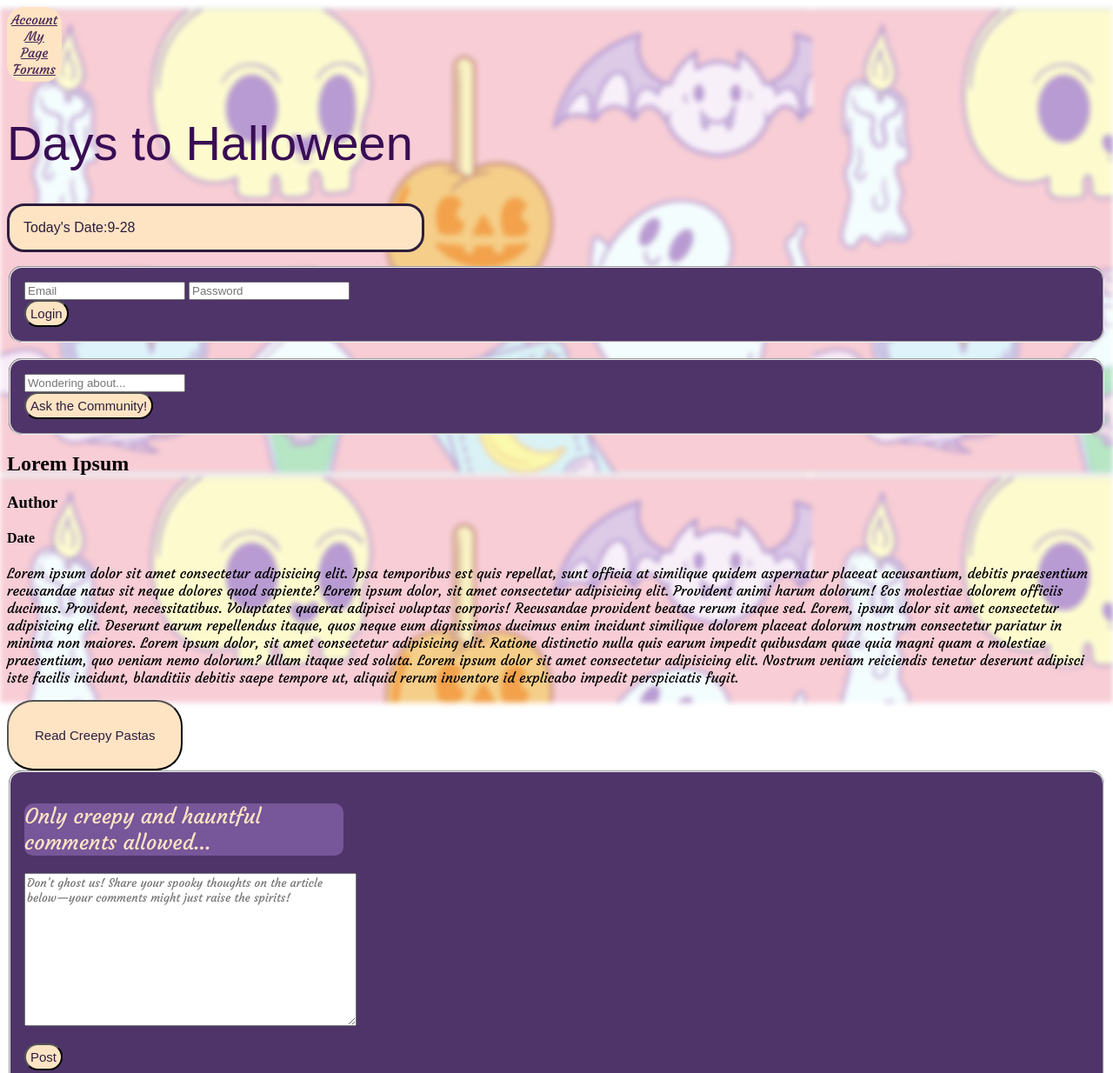
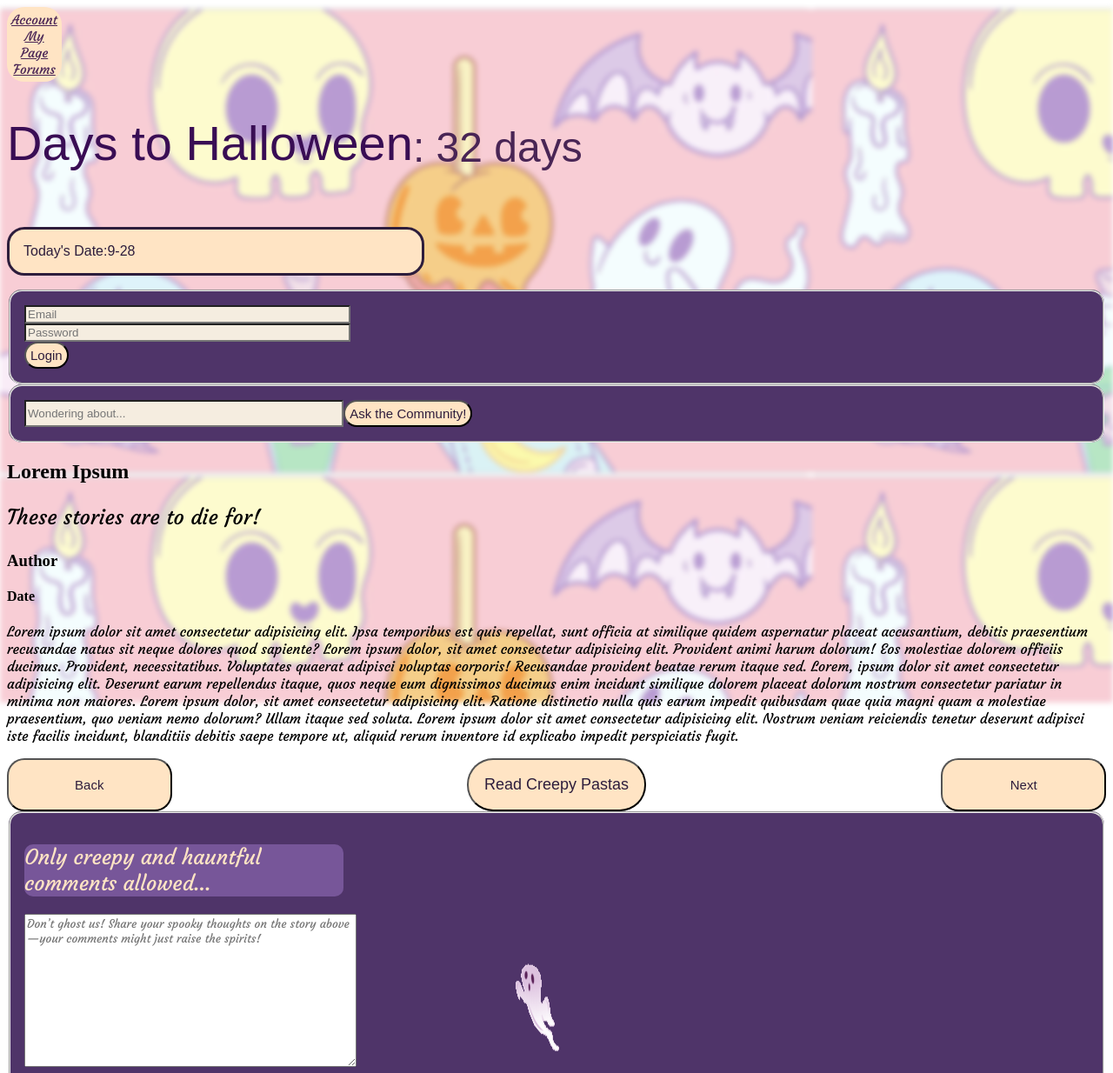
Before and after one commit to Misherz/sbaDOM, a plain HTML site: page index.html in a window 1280 px wide. Shown: the top 1234 px of the page at 87% size. Drawn offline with Linux system fonts and the light colour scheme; a web font is replaced by a local one.

Commit message:
Css styling

```diff
--- a/index.html
+++ b/index.html
@@ -10,6 +10,9 @@
     <link rel="preconnect" href="https://fonts.googleapis.com">
     <link rel="preconnect" href="https://fonts.gstatic.com" crossorigin>
     <link href="https://fonts.googleapis.com/css2?family=Courgette&display=swap" rel="stylesheet">
+    <link rel="preconnect" href="https://fonts.googleapis.com">
+    <link rel="preconnect" href="https://fonts.gstatic.com" crossorigin>
+    <link href="https://fonts.googleapis.com/css2?family=Creepster&display=swap" rel="stylesheet">
     <link rel="stylesheet" href="./styles.css">
     <script defer src="./script.js"></script>
 </head>
@@ -26,7 +29,11 @@
             </button>
         </div>
         <div>
-            <h1 id="daysToHween">Days to Halloween</h1>
+            <div id="daysToGhost">
+                <h1 id="daysToHween">Days to Halloween</h1>
+                <p id="timer"></p>
+                <div id="test"></div>
+            </div>
             <p id="days"></p>
             <p id="todaysDate">Today's Date:</p>
         </div>
@@ -37,8 +44,8 @@
     <div>
         <fieldset>
             <form type="text">
-                <input type="email" placeholder="Email" required>
-                <input type="password" placeholder="Password" required>
+                <input class="textBox" type="email" placeholder="Email" required><br>
+                <input class="textBox" type="password" placeholder="Password" minlength="8">
                 <button type="submit">Login</button>
             </form>
         </fieldset>
@@ -47,12 +54,9 @@
 
 <!--Image W/Search Bar-->
     <div>
-        <div>
-            <img src="#" alt="">
-        </div>
         <form action="">
-            <fieldset>
-                <input type="Search" placeholder="Wondering about..." ><br>
+            <fieldset id="search">
+                <input class="textBox" type="Search" placeholder="Wondering about..." ><br>
                 <button type="submit">Ask the Community!</button>
             </fieldset>
         </form>
@@ -60,13 +64,15 @@
 
 <!--Current Article-->
     <div>
-        <h2>Lorem Ipsum</h2>
+        <h2 id="title">Lorem Ipsum</h2>
         <h3>Author</h3>
         <h4>Date</h4>
         <p>Lorem ipsum dolor sit amet consectetur adipisicing elit. Ipsa temporibus est quis repellat, sunt officia at similique quidem aspernatur placeat accusantium, debitis praesentium recusandae natus sit neque dolores quod sapiente? Lorem ipsum dolor, sit amet consectetur adipisicing elit. Provident animi harum dolorum! Eos molestiae dolorem officiis ducimus. Provident, necessitatibus. Voluptates quaerat adipisci voluptas corporis! Recusandae provident beatae rerum itaque sed. Lorem, ipsum dolor sit amet consectetur adipisicing elit. Deserunt earum repellendus itaque, quos neque eum dignissimos ducimus enim incidunt similique dolorem placeat dolorum nostrum consectetur pariatur in minima non maiores. Lorem ipsum dolor, sit amet consectetur adipisicing elit. Ratione distinctio nulla quis earum impedit quibusdam quae quia magni quam a molestiae praesentium, quo veniam nemo dolorum? Ullam itaque sed soluta. Lorem ipsum dolor sit amet consectetur adipisicing elit. Nostrum veniam reiciendis tenetur deserunt adipisci iste facilis incidunt, blanditiis debitis saepe tempore ut, aliquid rerum inventore id explicabo impedit perspiciatis fugit.</p>
     </div>
-    <div>
+    <div id="pages">
+        <button class="nextBack" type="button">Back</button>
         <button id="readCP" type="button">Read Creepy Pastas</button>
+        <button class="nextBack" type="button">Next</button>
     </div>
 
 <!--Comments section-->
@@ -76,7 +82,10 @@
                 <h2 id="haunt">Only creepy and hauntful comments allowed...</h2>
             </div>
             <!-- <input type="text" placeholder="What's on your mind?"> -->
-            <textarea id="cmtInput" rows="10" cols="50" placeholder="Don’t ghost us! Share your spooky thoughts on the article below—your comments might just raise the spirits!"></textarea><br>
+             <div id="motion">
+                <textarea id="cmtInput" rows="10" cols="50" placeholder="Don’t ghost us! Share your spooky thoughts on the story above—your comments might just raise the spirits!"></textarea><br>
+                <img id="floatingGhosts" src="./floatingGhost.gif" alt="a gif of cartoon ghosts floating">
+            </div>
             <p id="addedComments"></p>
         </fieldset>
     </div>
--- a/script.js
+++ b/script.js
@@ -5,14 +5,13 @@ navBar.style.textAlign = "right";
 
 
 //Color for fieldsets[QuerySelectorALl] X
-const fieldSets= document.querySelectorAll("fieldset");
-fieldSets.forEach(fset=>{
-    fset.style.backgroundColor="rgb(79, 52, 105)";
-    fset.style.borderRadius="15px";
-    fset.style.padding="1em";
+const fieldSets = document.querySelectorAll("fieldset");
+fieldSets.forEach(fset => {
+    fset.style.backgroundColor = "rgb(79, 52, 105)";
+    fset.style.borderRadius = "15px";
+    fset.style.padding = "1em";
 });
 
-//Parent Node to navigate between elements
 
 //iterate over a collection of elements to complete a task
 
@@ -20,15 +19,13 @@ fieldSets.forEach(fset=>{
 //Append Child or Prepend X
 const comments = document.getElementById("comments");
 let button = document.createElement("button");
-button.textContent="Post"
+button.textContent = "Post"
 
 comments.appendChild(button);
 
 
 // Include at least one form and/or input with DOM event-based validation. (This can be the same form or input as the one above, but should include event-based validation in addition to the HTML attribute validation.)
 //Required in HTML
-
-
 
 //Modify the HTML or text Content in response to user interaction using text Content X
 //Register at least two different event listeners and create the associated event handler funciton X
@@ -38,29 +35,31 @@ let addedComments = document.getElementById('addedComments')
 
 addedComments.addEventListener("click", addComment)
 
-function addComment(){
+function addComment() {
     let comment = cmtInput.value;
-    if(comment === "") return; //will not add comments
+    if (comment === "") return; //will not add comments
 
     //add comments
     let postedComment = document.createElement("p");
     postedComment.textContent = comment;
-    addedComments.appendChild(postedComment);
+    postedComment.style.color = "white";
+    comments.insertBefore(postedComment, button.nextSibling);
+
 
     cmtInput.value = "";
     cmtInput.focus();
 }
 
 button.addEventListener("click", addComment);
-button.onclick = function(){
+button.onclick = function () {
 
 }
 
 //Creepy Pasta Window
 let creepyPastaWindow;
 
-function popUp(){
-    creepyPastaWindow= window.open (
+function popUp() {
+    creepyPastaWindow = window.open(
         "https://www.creepypasta.com/",
         "Creepy Pasta",
         "width=900, height=600, resizable=yes, scrollbars=yes, location=yes"
@@ -69,9 +68,43 @@ function popUp(){
 
 document.getElementById("readCP").addEventListener("click", popUp);
 
+//Days to Halloween
+//id is now countDown
+
+// Iterate over a collection of elements to accomplish some task.
+//HTML Collection - getElementsByTagName()
+//Modify at least one attribute of an element in response to user interaction.
+//// Modify the style and/or CSS classes of an element in response to user interactions using the style or classList properties. []
+let daysToHween = document.getElementsByTagName('h1');
+
+for (let h = 0; h < daysToHween.length; h++) {
+    daysToHween[h].addEventListener('click', () => {
+        alert(`We're almost there!`);
+        daysToHween[h].style.backgroundColor = "rgb(214, 90, 41)";
+        daysToHween[h].style.color = " rgb(231, 167, 141)";
+        daysToHween[h].style.fontFamily = "Creepster"
+        daysToHween[h].style.maxWidth = "40%"
+
+        let ghost = document.createElement("img");
+        ghost.src = "./ghost.gif";
+        document.getElementById("test").appendChild(ghost);
+    });
+}
+
+//Parent Node to navigate between elements
+let parentNode = document.getElementById('title');
+let firstChild = parent.firstChild;
+
+let hookQuote = document.createElement("p");
+hookQuote.textContent = "These stories are to die for!"
+
+parentNode.insertBefore(hookQuote, firstChild);
 
 
-//Countdown
+
+//TIMER
+
+//Current Day
 const date = new Date();
 let day = date.getDate();
 // console.log(day)
@@ -83,7 +116,7 @@ let mthsDays = `${month}-${day}`;
 console.log(mthsDays)
 let todaysDate = document.getElementById('todaysDate');
 
-function updateDate(){
+function updateDate() {
     let convertDate = mthsDays.toString();
     todaysDate.textContent += convertDate + ' ';
 }
@@ -91,19 +124,18 @@ function updateDate(){
 updateDate()
 
 
+//Countdown timer
+let halloweenDate = new Date("Oct 31, 2024").getTime();
 
-//Days to Halloween
-//id is now countDown
+let intervals = setInterval(function () {
+    let updatedDate = new Date().getTime();
+    let distance = halloweenDate - updatedDate;
+    let days = Math.floor(distance / (1000 * 60 * 60 * 24));
 
-// Iterate over a collection of elements to accomplish some task.
-//HTML Collection - getElementsByTagName()
-//Modify at least one attribute of an element in response to user interaction.
-//// Modify the style and/or CSS classes of an element in response to user interactions using the style or classList properties. []
-let daysToHween = document.getElementsByTagName('h1');
+    document.getElementById("timer").innerHTML = ":      " + days + "     days ";
 
-for(let h = 0; h < daysToHween.length; h++){
-    daysToHween[h].addEventListener('click', () => {alert(`We're almost there!`);
-    daysToHween[h].style.backgroundColor="rgb(152, 114, 188)";
-
-    });
+    if (distance < 0) {
+        clearInterval(intervals);
+        document.getElementById("timer").innerHTML = "Halloween is over! :(";
     }
+}, 1000);
--- a/styles.css
+++ b/styles.css
@@ -92,11 +92,11 @@ button {
 }
 
 #readCP {
-    padding: 2em;
+    padding: 1em;
     font-family: "Matemasie", sans-serif;
     font-weight: 400;
     font-style: normal;
-    font-size: 15px;
+    font-size: 18px;
     border-radius: 30px;
     background-color: bisque;
     color: rgb(45, 29, 60);
@@ -119,3 +119,45 @@ button {
 a{
     color: rgb(73, 37, 85);
 }
+
+#daysToGhost {
+    display: flex;
+    justify-content: left;
+}
+
+#timer {
+    font-family: "Matemasie", sans-serif;
+    font-weight: 400;
+    font-size: 3em;
+    color: rgb(73, 37, 85);
+}
+
+#search {
+    display: flex;
+    justify-content: left;
+}
+
+.textBox {
+    background-color: rgb(245, 237, 224);
+    font-family: "Matemasie", sans-serif;
+    min-width: 30%;
+}
+
+#pages{
+    display: flex;
+    justify-content: space-between;
+}
+
+.nextBack {
+    padding: 1em;
+    min-width: 15%;
+}
+
+#motion {
+    display: flex;
+}
+
+#floatingGhosts:hover {
+    transition: 2s;
+    transform: scale(2);
+}
```
Also changed, not shown: floatingGhost.gif (added), ghost.gif (added), 1 other file.
